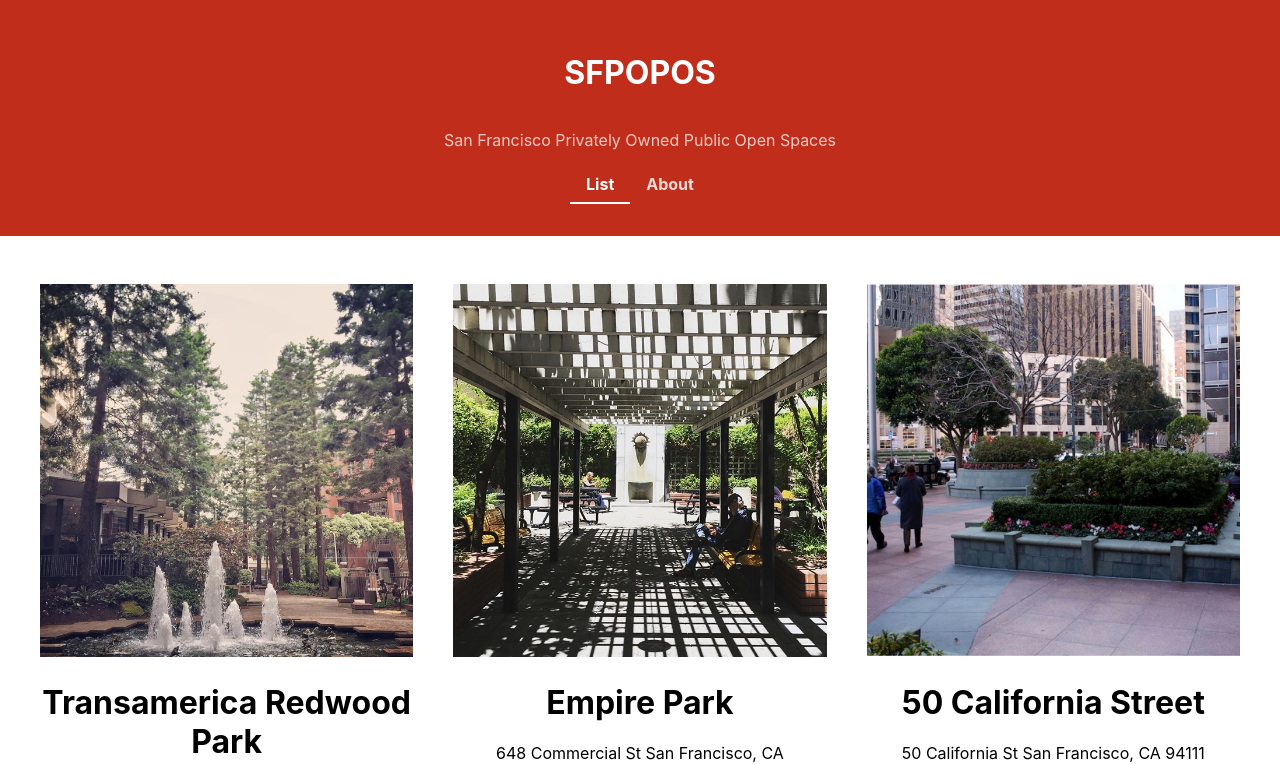
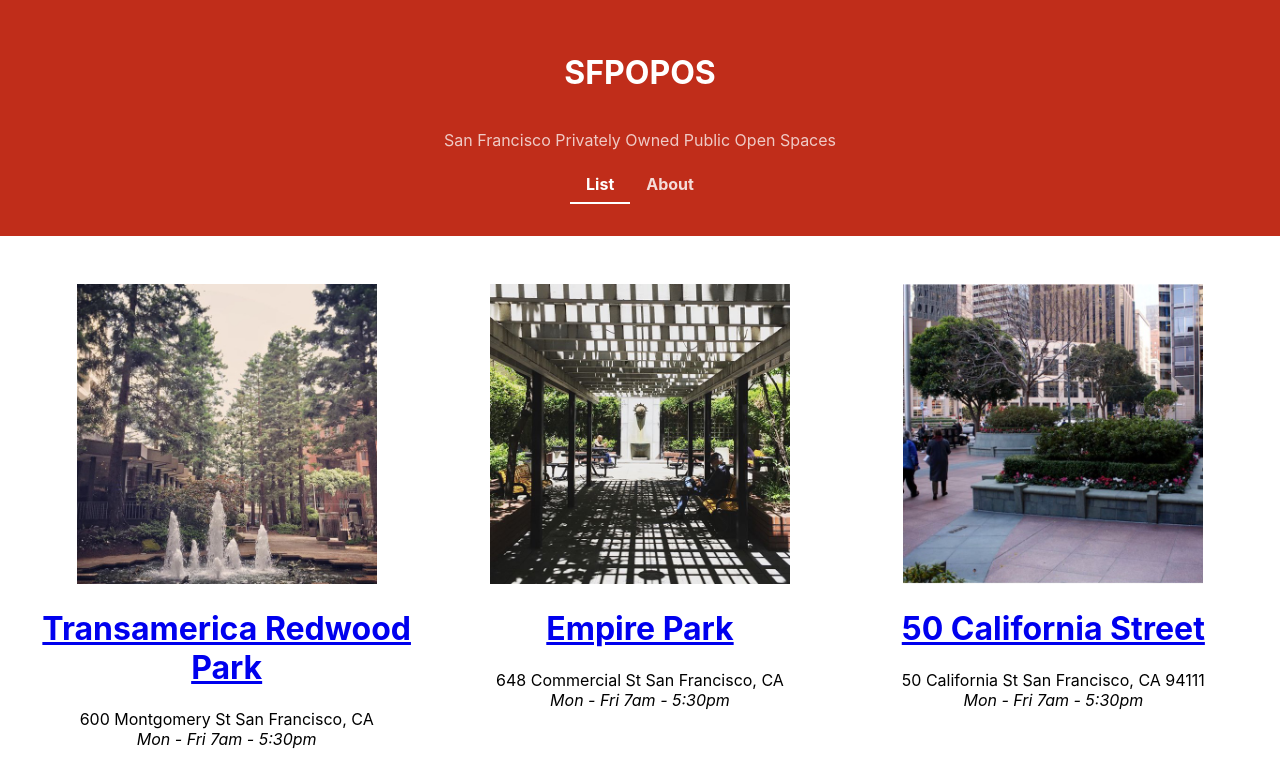
Before and after one commit to GSPuniani/React-Fundamentals-Tutorial, a React (Create React App) app: page / in a window 1280 px wide. Shown: the top 764 px of the page. Built offline with nearby package versions, Linux system fonts and the light colour scheme.

Commit message:
Finished adding routes with links

```diff
--- a/src/App.js
+++ b/src/App.js
@@ -6,6 +6,7 @@ import POPOSList from './POPOSList';
 import Footer from './Footer';
 import { HashRouter as Router, Route } from 'react-router-dom';
 import About from './About';
+import POPOSDetails from './POPOSDetails';
 
 function App() {
   return (
@@ -13,8 +14,9 @@ function App() {
       <div className="App">
         <Title />
         <Route exact path="/" component={POPOSList}/>
-        <Route path="/about" component={About} />
-        <img src={logo} alt='React Logo' />
+        <Route path="/about" component={About}/>
+        <Route path="/details/:id" component={POPOSDetails}/>
+        <img src={logo} alt='React Logo'/>
         <Footer />
       </div>
     </Router>
--- /dev/null
+++ b/src/POPOSDetails.js
@@ -0,0 +1,31 @@
+// src/POPOSDetails.js
+
+import React from 'react'
+
+import data from './sfpopos-data.json'
+
+function POPOSDetails(props) {
+  const { id } = props.match.params // Location index
+  const { images, title, desc, address, hours, features, geo, website } = data[id]
+
+  return (
+    <div>
+      <div>
+        <img src={`${process.env.PUBLIC_URL}images/${images[0]}`} alt="POPOS"/>
+      </div>
+
+      <div>
+        <h1>{ title }</h1>
+        <p>{ desc }</p>
+        <p>{ address }</p>
+        <p>{ hours }</p>
+        <p>{ features }</p>
+        <p>{ geo.lat } { geo.lon }</p>
+        <p>{ website }</p>
+      </div>
+
+    </div>
+  )
+}
+
+export default POPOSDetails
--- a/src/POPOSList.js
+++ b/src/POPOSList.js
@@ -7,17 +7,16 @@ import data from './sfpopos-data.json'
 
 function POPOSList() {
 
-    const spaces = data.map((obj) => {
-        // Deconstruct obj into properties
-        const { title, address, hours, images } = obj
+    const spaces = data.map(({ title, address, images, hours }, i) => {
         return (
-        <POPOSSpace
-            key={title} // We use the title as they key because it is unique to each space
+            <POPOSSpace
+            id={i}
+            key={title}
             name={title}
             address={address}
+            image={images[0]}
             hours={hours}
-            image={images[0]}
-        />
+          />
         )
     })
 
--- a/src/POPOSSpace.js
+++ b/src/POPOSSpace.js
@@ -1,19 +1,23 @@
 // src/Project.js
 
 import React from 'react'
-import logo from './logo.svg'
 import './POPOSSpace.css';
+import { Link } from 'react-router-dom';
 
 function POPOSSpace(props) {
-    const { name, image, address, hours } = props
+    const { name, image, address, hours, id } = props
     return (
         <div className="POPOSSpace">
-          <img src={`${process.env.PUBLIC_URL}images/${image}`}
-            width="300"
-            height="300"
-            alt="Hello"
-          />
-          <h1>{name}</h1>
+          <Link to={`/details/${id}`}>
+            <img src={`${process.env.PUBLIC_URL}images/${image}`} width="300" height="300" alt="POPOS" />
+          </Link>
+
+          <h1>
+            <Link to={`/details/${id}`}>
+              {name}
+            </Link>
+          </h1>
+
           <div>{address}</div>
           <div><i>{hours}</i></div>
         </div>
```
